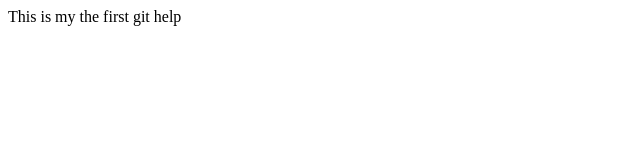
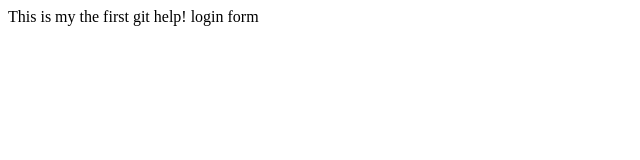
Before and after one commit to amirRezaSattari/mayappsmple, a plain HTML site: page index.html in a window 1280 px wide. Shown: the full height of the page, 0-640 px from the left. Drawn offline with Linux system fonts and the light colour scheme.

Commit message:
login for

```diff
--- a/index.html
+++ b/index.html
@@ -3,6 +3,7 @@
         <title>My app</title>
     </head>
     <body>
-        This is my the first git help
+        This is my the first git help!
+        login form
     </body>
 </html>
```
